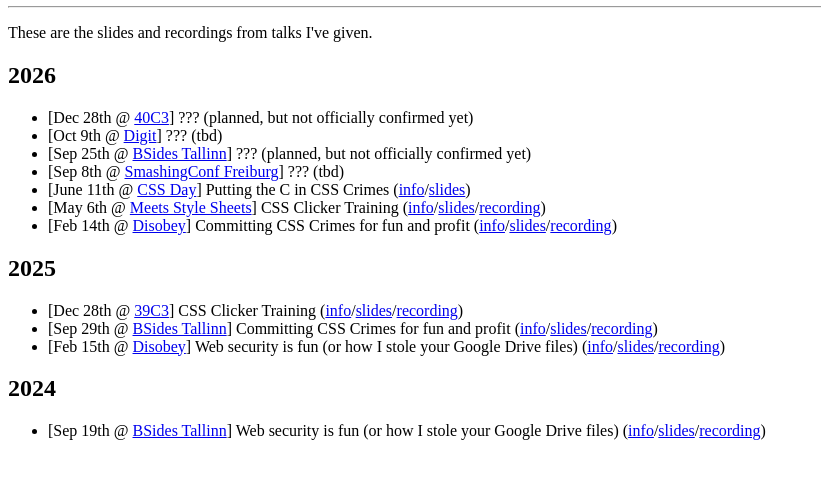
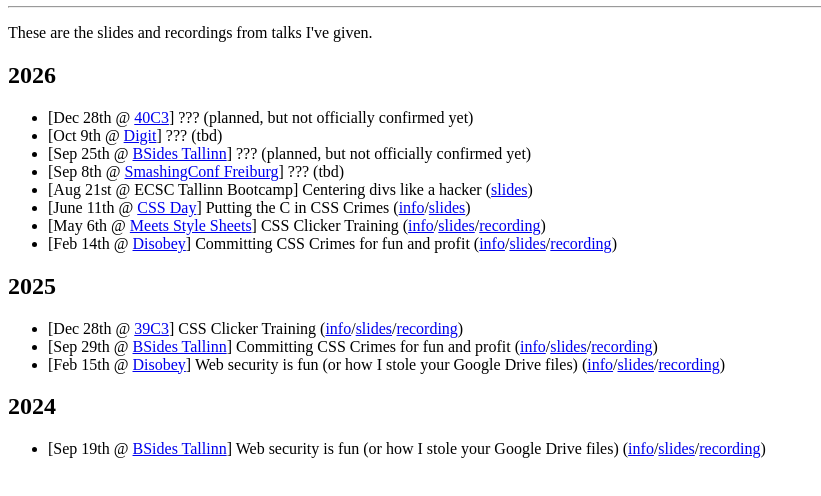
Before and after one commit to rebane2001/lyra.horse, a plain HTML site: page slides/index.html in a window 1280 px wide. Shown: the part 100-596 px from the top of the page, without its empty margins (0-821 px from the left). Drawn offline with Linux system fonts and the light colour scheme.

Commit message:
bootcamp

```diff
--- a/slides/index.html
+++ b/slides/index.html
@@ -46,6 +46,7 @@
     <li id=2026-digit>[Oct 9th @ <a href="https://digit.dev/">Digit</a>] ??? (tbd) <a href=#2026-digit>permalink</a></li>
     <li id=2026-bsides>[Sep 25th @ <a href="https://tallinn.bsides.ee/">BSides Tallinn</a>] ??? (planned, but not officially confirmed yet) <a href=#2026-bsides>permalink</a></li>
     <li id=2026-freiburg>[Sep 8th @ <a href="https://smashingconf.com/freiburg-2026">SmashingConf Freiburg</a>] ??? (tbd) <a href=#2026-freiburg>permalink</a></li>
+    <li id=2026-tll-bootcamp>[Aug 21st @ ECSC Tallinn Bootcamp] Centering divs like a hacker (<a href="./2026/2026-08-centering-divs-bootcamp.html">slides</a>) <a href=#2026-tll-bootcamp>permalink</a></li>
     <li id=2026-cssday>[June 11th @ <a href="https://cssday.nl/">CSS Day</a>] Putting the C in CSS Crimes (<a href="https://cssday.nl/speakers.html#:~:text=Lyra%20Rebane">info</a>/<a href="./2026/2026-06-putting-the-c-in-css-crimes-cssday.html">slides</a>) <a href=#2026-cssday>permalink</a></li>
     <li id=2026-meets>[May 6th @ <a href="https://smashingconf.com/meets-style-sheets">Meets Style Sheets</a>] CSS Clicker Training (<a href="https://smashingconf.com/meets-style-sheets/speakers/lyra-rebane/">info</a>/<a href="./2026/2026-05-css-clicker-training-meets.html">slides</a>/<a href="https://www.youtube.com/watch?v=4GzHqfAQQb4">recording</a>) <a href=#2026-meets>permalink</a></li>
     <li id=2026-disobey>[Feb 14th @ <a href="https://disobey.fi/2026/">Disobey</a>] Committing CSS Crimes for fun and profit (<a href="https://disobey.fi/2026/profile/disobey-2026-439-committing-css-crimes-for-fun-and-profit">info</a>/<a href="./2026/2026-02-committing-css-crimes-for-fun-and-profit.html">slides</a>/<a href="https://www.youtube.com/watch?v=ncB7PM70-Qo">recording</a>) <a href=#2026-disobey>permalink</a></li>
```
